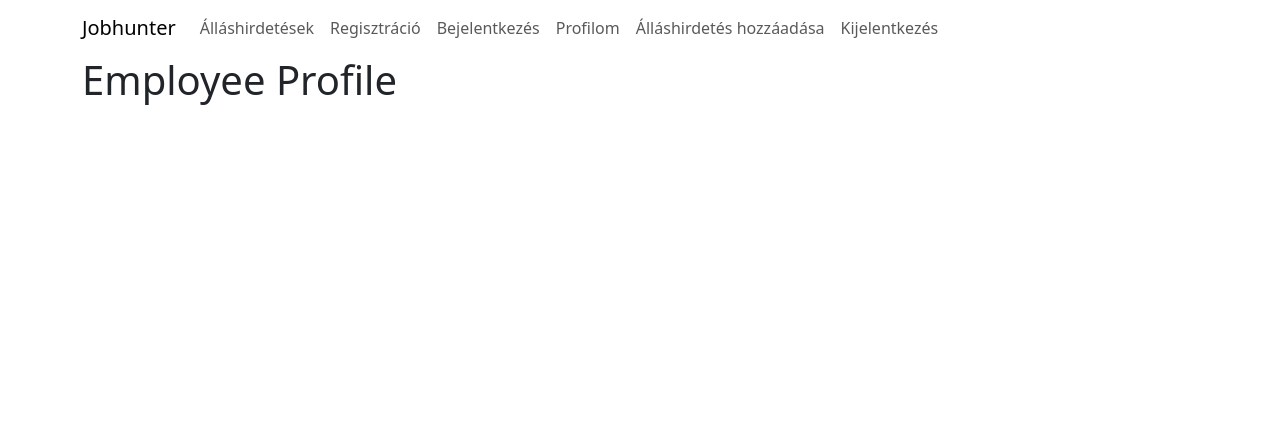
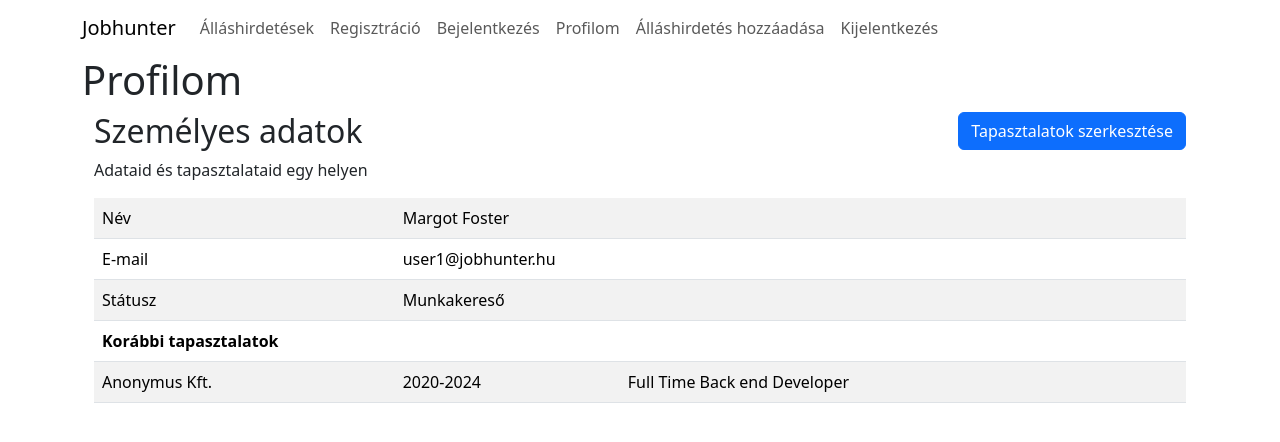
Before and after one commit to Bazska2013/Jobhunter, a React (Vite) app in the folder client/: page /profile in a window 1280 px wide. Shown: the top 442 px of the page. Built offline with nearby package versions, Linux system fonts and the light colour scheme.

Commit message:
Profilom

```diff
--- a/client/src/pages/employee/Profile.jsx
+++ b/client/src/pages/employee/Profile.jsx
@@ -1,9 +1,59 @@
 import React from 'react';
+import {Button, Col, Container, Row, Table} from "react-bootstrap";
 
 export const Profile = () => {
     return (
         <div>
-            <h1>Employee Profile</h1>
+            <h1>Profilom</h1>
+            <Container>
+                <Row>
+                    <Col>
+                        <h2>Személyes adatok</h2>
+                        <p>Adataid és tapasztalataid egy helyen</p>
+                    </Col>
+                    <Col style={{textAlign: 'right'}}>
+                        <Button>Tapasztalatok szerkesztése</Button>
+                    </Col>
+                </Row>
+                <Table striped responsive>
+                    <tbody>
+                        <tr>
+                            <td>
+                                Név
+                            </td>
+                            <td colSpan={2}>
+                                Margot Foster
+                            </td>
+                        </tr>
+                        <tr>
+                            <td>
+                                E-mail
+                            </td>
+                            <td colSpan={2}>
+                                user1@jobhunter.hu
+                            </td>
+                        </tr>
+                        <tr>
+                            <td>
+                                Státusz
+                            </td>
+                            <td colSpan={2}>
+                                Munkakereső
+                            </td>
+                        </tr>
+                        <tr>
+                            <th colSpan={3}>
+                                Korábbi tapasztalatok
+                            </th>
+                        </tr>
+                        <tr>
+                            <td>Anonymus Kft.</td>
+                            <td>2020-2024</td>
+                            <td>Full Time Back end Developer</td>
+                        </tr>
+                    </tbody>
+                </Table>
+            </Container>
         </div>
     )
 }
```
